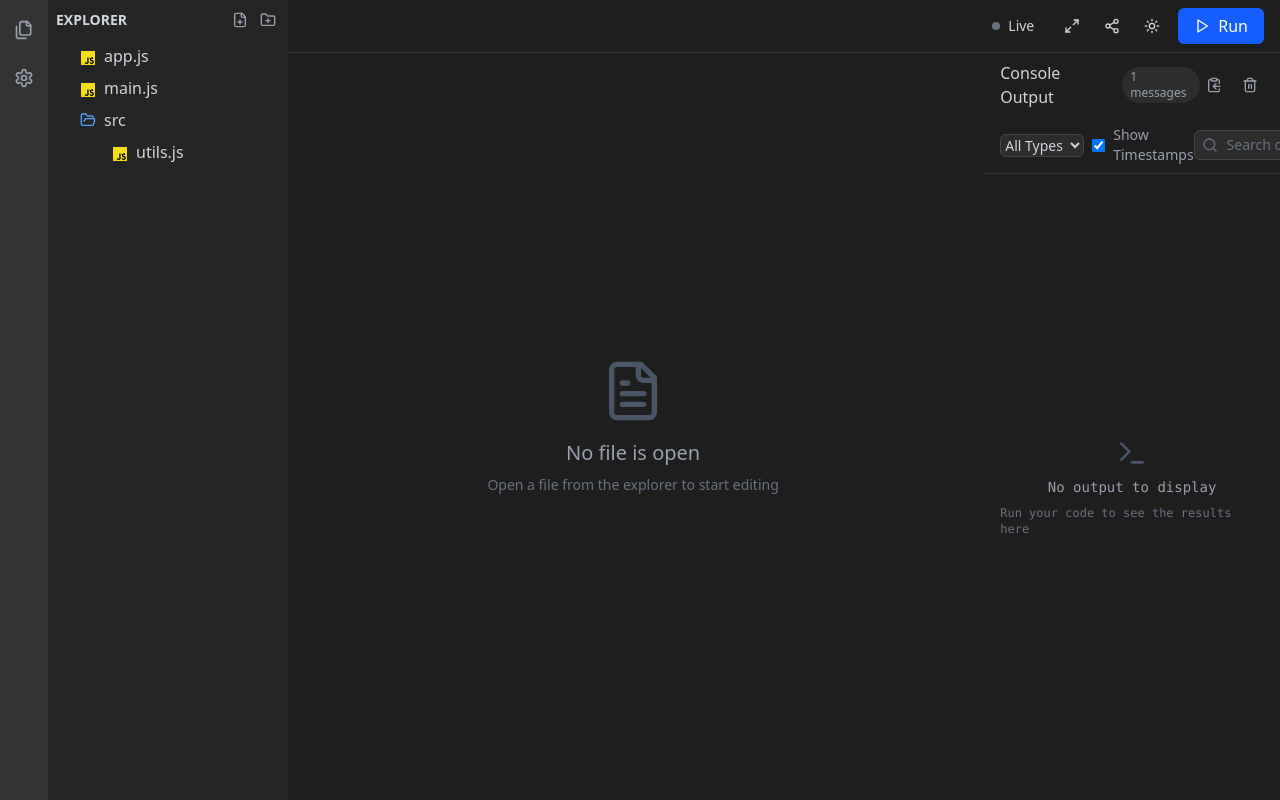
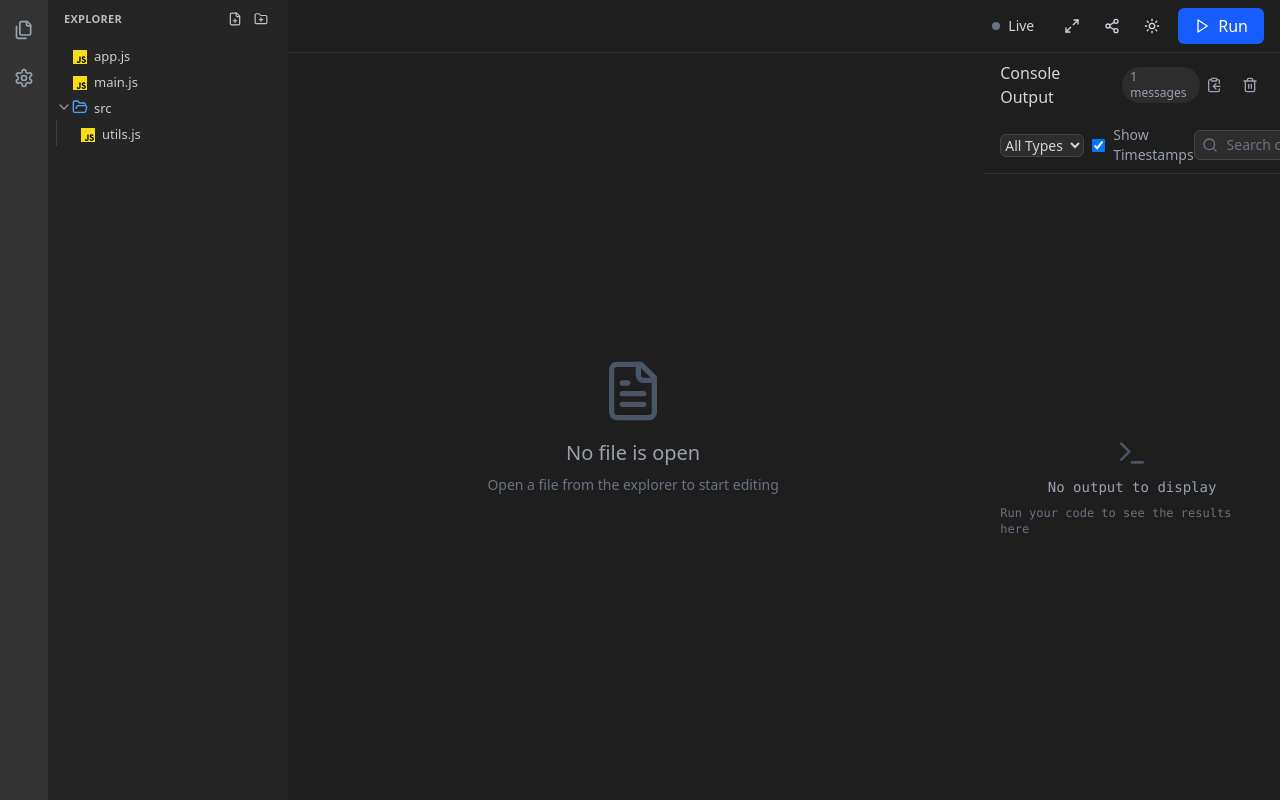
Before and after one commit to seraprogrammer/codewhisperer, a React (Vite) app: page / in a window 1280 px wide. Built offline with nearby package versions, Linux system fonts and the light colour scheme.

Commit message:
update the sideber

```diff
--- a/src/components/FileExplorer.jsx
+++ b/src/components/FileExplorer.jsx
@@ -1,4 +1,4 @@
-import React, { useState } from "react";
+import React, { useState, useCallback, useEffect } from "react";
 import {
   FileText,
   Folder,
@@ -8,6 +8,7 @@ import {
   X,
   Edit,
   Trash2,
+  ChevronRight,
 } from "lucide-react";
 import { getIconForFile, getIconForFolder } from "vscode-icons-js";
 import { FileIcon } from "./FileIcon";
@@ -36,6 +37,7 @@ export const FileExplorerPanel = ({
   files,
   setFiles,
   onFileClick,
+  onFileDelete,
 }) => {
   const [newItemName, setNewItemName] = useState("");
   const [isCreatingNew, setIsCreatingNew] = useState(false);
@@ -44,6 +46,15 @@ export const FileExplorerPanel = ({
   const [isRenaming, setIsRenaming] = useState(false);
   const [renameItemId, setRenameItemId] = useState(null);
   const [renameValue, setRenameValue] = useState("");
+
+  // Add context menu state
+  const [contextMenu, setContextMenu] = useState({
+    show: false,
+    x: 0,
+    y: 0,
+    type: null,
+    targetId: null,
+  });
 
   const generateUniqueId = () =>
     `${Date.now()}_${Math.random().toString(36).substr(2, 9)}`;
@@ -54,6 +65,84 @@ export const FileExplorerPanel = ({
     setIsCreatingNew(true);
     setCreatingInFolderId(folderId);
     setNewItemName("");
+  };
+
+  const handleRename = (id) => {
+    const findItem = (items) => {
+      for (let item of items) {
+        if (item.id === id) return item;
+        if (item.children) {
+          const found = findItem(item.children);
+          if (found) return found;
+        }
+      }
+      return null;
+    };
+
+    const itemToRename = findItem(files);
+    if (itemToRename) {
+      setRenameValue(itemToRename.name);
+      setRenameItemId(id);
+      setIsRenaming(true);
+    }
+  };
+
+  const handleDelete = (id) => {
+    if (window.confirm("Are you sure you want to delete this item?")) {
+      setFiles((prevFiles) => {
+        const deleteItem = (items) => {
+          return items.filter((item) => {
+            if (item.id === id) return false;
+            if (item.children) {
+              item.children = deleteItem(item.children);
+            }
+            return true;
+          });
+        };
+        return deleteItem([...prevFiles]);
+      });
+
+      // Close any open tabs for the deleted file
+      if (typeof onFileDelete === "function") {
+        onFileDelete(id);
+      }
+    }
+  };
+
+  const submitRename = (e) => {
+    if (e.key === "Enter" && renameValue.trim()) {
+      setFiles((prevFiles) => {
+        const renameItem = (items) => {
+          return items.map((item) => {
+            if (item.id === renameItemId) {
+              return {
+                ...item,
+                name:
+                  item.type === "file" && !renameValue.includes(".")
+                    ? `${renameValue}.js`
+                    : renameValue,
+              };
+            }
+            if (item.children) {
+              return {
+                ...item,
+                children: renameItem(item.children),
+              };
+            }
+            return item;
+          });
+        };
+        return renameItem(prevFiles);
+      });
+
+      setIsRenaming(false);
+      setRenameItemId(null);
+      setRenameValue("");
+    } else if (e.key === "Escape") {
+      setIsRenaming(false);
+      setRenameItemId(null);
+      setRenameValue("");
+    }
   };
 
   const submitNewItem = (e) => {
@@ -110,88 +199,45 @@ export const FileExplorerPanel = ({
     return `https://cdn.jsdelivr.net/npm/vscode-icons-js@latest/icons/${iconPath}`;
   };
 
-  const handleRename = (id, e) => {
+  const handleContextMenu = (e, type, id) => {
+    e.preventDefault();
     e.stopPropagation();
-    const findItem = (items) => {
-      for (let item of items) {
-        if (item.id === id) return item;
-        if (item.children) {
-          const found = findItem(item.children);
-          if (found) return found;
-        }
-      }
-      return null;
+    setContextMenu({
+      show: true,
+      x: e.pageX,
+      y: e.pageY,
+      type,
+      targetId: id,
+    });
   };
 
-    const itemToRename = findItem(files);
-    if (itemToRename) {
-      setRenameValue(itemToRename.name);
-      setRenameItemId(id);
-      setIsRenaming(true);
+  const closeContextMenu = useCallback(() => {
+    setContextMenu({ show: false, x: 0, y: 0, type: null, targetId: null });
+  }, []);
+
+  // Add useEffect for handling context menu clicks outside
+  useEffect(() => {
+    const handleClickOutside = () => {
+      if (contextMenu.show) {
+        closeContextMenu();
       }
     };
 
-  const handleDelete = (id, e) => {
-    e.stopPropagation();
-    if (window.confirm("Are you sure you want to delete this item?")) {
-      setFiles((prevFiles) => {
-        const deleteItem = (items) => {
-          return items.filter((item) => {
-            if (item.id === id) return false;
-            if (item.children) {
-              item.children = deleteItem(item.children);
-            }
-            return true;
-          });
-        };
-        return deleteItem([...prevFiles]);
-      });
-    }
-  };
-
-  const submitRename = (e) => {
-    if (e.key === "Enter" && renameValue.trim()) {
-      setFiles((prevFiles) => {
-        const renameItem = (items) => {
-          return items.map((item) => {
-            if (item.id === renameItemId) {
-              return {
-                ...item,
-                name:
-                  item.type === "file" && !renameValue.includes(".")
-                    ? `${renameValue}.js`
-                    : renameValue,
-              };
-            }
-            if (item.children) {
-              return {
-                ...item,
-                children: renameItem(item.children),
-              };
-            }
-            return item;
-          });
-        };
-        return renameItem(prevFiles);
-      });
-
-      setIsRenaming(false);
-      setRenameItemId(null);
-      setRenameValue("");
-    } else if (e.key === "Escape") {
-      setIsRenaming(false);
-      setRenameItemId(null);
-      setRenameValue("");
-    }
-  };
+    document.addEventListener("click", handleClickOutside);
+    return () => document.removeEventListener("click", handleClickOutside);
+  }, [contextMenu.show, closeContextMenu]);
 
   const renderFileTree = (items, path = []) => {
     return items.map((item) => (
-      <div key={item.id} className="ml-4">
+      <div key={item.id}>
         <div
-          className={`flex items-center py-1 px-2 hover:bg-[#2d2d2d] cursor-pointer group ${
-            isDarkMode ? "text-gray-300 hover:text-white" : "text-gray-700"
+          className={`flex items-center py-[2px] cursor-pointer group relative
+            ${
+              isDarkMode
+                ? "hover:bg-[#2a2d2e] active:bg-[#37373d]"
+                : "hover:bg-[#e8e8e9] active:bg-[#d8d8d8]"
             }`}
+          style={{ paddingLeft: `${path.length * 8 + 8}px` }}
           onClick={() => {
             if (item.type === "file") {
               onFileClick(item);
@@ -209,98 +255,149 @@ export const FileExplorerPanel = ({
               });
             }
           }}
+          onContextMenu={(e) => handleContextMenu(e, item.type, item.id)}
         >
-          <div className="flex-1 flex items-center min-w-0">
-            <div className="mr-2">
+          {/* Indent Guide Lines */}
+          {path.map((_, index) => (
+            <div
+              key={index}
+              className={`absolute w-[1px] h-full top-0
+                ${isDarkMode ? "bg-[#404040]" : "bg-[#eaeaea]"}`}
+              style={{ left: `${(index + 1) * 8}px` }}
+            />
+          ))}
+
+          {/* File/Folder Icon and Name Container */}
+          <div className="flex items-center min-w-0 h-[22px] relative">
+            {/* Chevron for folders */}
+            {item.type === "folder" && (
+              <div className="absolute left-0">
+                <ChevronRight
+                  className={`w-4 h-4 transform transition-transform duration-100
+                    ${item.isOpen ? "rotate-90" : ""}
+                    ${
+                      isDarkMode ? "text-[#c5c5c5]" : "text-[#424242]"
+                    } opacity-70`}
+                />
+              </div>
+            )}
+
+            {/* Icon */}
+            <div
+              className={`flex-shrink-0 ${
+                item.type === "folder" ? "ml-4" : "ml-4"
+              }`}
+            >
               <FileIcon
                 filename={item.name}
                 isFolder={item.type === "folder"}
                 isOpen={item.type === "folder" && item.isOpen}
               />
             </div>
+
+            {/* Name */}
+            <div className="ml-1.5 flex-1 min-w-0">
               {isRenaming && renameItemId === item.id ? (
                 <input
                   type="text"
                   value={renameValue}
                   onChange={(e) => setRenameValue(e.target.value)}
                   onKeyDown={submitRename}
-                className={`w-full px-1 rounded ${
+                  className={`w-full px-1 py-0 h-[20px] outline-none border border-[#007fd4] rounded-[3px]
+                    ${
                       isDarkMode
-                    ? "bg-[#3c3c3c] text-white"
-                    : "bg-white text-gray-800"
+                        ? "bg-[#3c3c3c] text-[#cccccc]"
+                        : "bg-white text-[#333333]"
                     }`}
                   autoFocus
                   onClick={(e) => e.stopPropagation()}
                 />
               ) : (
-              <span className="truncate">{item.name}</span>
+                <span
+                  className={`truncate select-none text-[13px] leading-[22px]
+                    ${isDarkMode ? "text-[#cccccc]" : "text-[#333333]"}`}
+                >
+                  {item.name}
+                </span>
               )}
             </div>
 
-          <div className="hidden group-hover:flex items-center space-x-1">
+            {/* Hover Actions */}
             {item.type === "folder" && (
-              <>
+              <div
+                className={`hidden group-hover:flex items-center space-x-1 ml-2 mr-1
+                  ${isDarkMode ? "bg-[#2a2d2e]" : "bg-[#e8e8e9]"}`}
+              >
                 <button
                   onClick={(e) => handleCreateNew("file", item.id, e)}
-                  className={`p-1 rounded-sm ${
-                    isDarkMode ? "hover:bg-[#3c3c3c]" : "hover:bg-gray-200"
-                  }`}
+                  className={`p-0.5 rounded-[3px] hover:bg-[#ffffff1f]
+                    ${isDarkMode ? "text-[#c5c5c5]" : "text-[#424242]"}`}
                   title="New File"
                 >
-                  <FilePlus className="w-3.5 h-3.5 text-gray-400" />
+                  <FilePlus className="w-3.5 h-3.5" />
                 </button>
                 <button
                   onClick={(e) => handleCreateNew("folder", item.id, e)}
-                  className={`p-1 rounded-sm ${
-                    isDarkMode ? "hover:bg-[#3c3c3c]" : "hover:bg-gray-200"
-                  }`}
+                  className={`p-0.5 rounded-[3px] hover:bg-[#ffffff1f]
+                    ${isDarkMode ? "text-[#c5c5c5]" : "text-[#424242]"}`}
                   title="New Folder"
                 >
-                  <FolderPlus className="w-3.5 h-3.5 text-gray-400" />
+                  <FolderPlus className="w-3.5 h-3.5" />
                 </button>
-              </>
+              </div>
             )}
-            <button
-              onClick={(e) => handleRename(item.id, e)}
-              className={`p-1 rounded-sm ${
-                isDarkMode ? "hover:bg-[#3c3c3c]" : "hover:bg-gray-200"
-              }`}
-              title="Rename"
-            >
-              <Edit className="w-3.5 h-3.5 text-gray-400" />
-            </button>
-            <button
-              onClick={(e) => handleDelete(item.id, e)}
-              className={`p-1 rounded-sm ${
-                isDarkMode ? "hover:bg-[#3c3c3c]" : "hover:bg-gray-200"
-              }`}
-              title="Delete"
-            >
-              <Trash2 className="w-3.5 h-3.5 text-red-400" />
-            </button>
           </div>
         </div>
 
+        {/* New Item Input with Icon */}
         {isCreatingNew && creatingInFolderId === item.id && (
-          <div className="ml-4 mt-1">
+          <div
+            className="relative"
+            style={{ paddingLeft: `${(path.length + 1) * 8 + 8}px` }}
+          >
+            <div className="flex items-center">
+              <div className="flex-shrink-0 w-4 h-4 mr-1.5">
+                {creationType === "file" ? (
+                  <FileText
+                    className={`w-4 h-4 ${
+                      isDarkMode ? "text-[#c5c5c5]" : "text-[#424242]"
+                    }`}
+                  />
+                ) : (
+                  <Folder
+                    className={`w-4 h-4 ${
+                      isDarkMode ? "text-[#c5c5c5]" : "text-[#424242]"
+                    }`}
+                  />
+                )}
+              </div>
               <input
                 type="text"
                 value={newItemName}
                 onChange={(e) => setNewItemName(e.target.value)}
                 onKeyDown={submitNewItem}
-              placeholder={`New ${creationType}...`}
-              className={`w-full px-2 py-1 rounded ${
+                onBlur={() => {
+                  setIsCreatingNew(false);
+                  setNewItemName("");
+                }}
+                placeholder={
+                  creationType === "file" ? "filename.js" : "foldername"
+                }
+                className={`flex-1 px-1 py-0 h-[22px] outline-none border border-[#007fd4] rounded-[3px] text-[13px]
+                  ${
                     isDarkMode
-                  ? "bg-[#3c3c3c] text-white placeholder-gray-500"
-                  : "bg-white text-gray-800 placeholder-gray-400"
+                      ? "bg-[#3c3c3c] text-[#cccccc] placeholder-[#666666]"
+                      : "bg-white text-[#333333] placeholder-[#999999]"
                   }`}
                 autoFocus
               />
             </div>
+          </div>
         )}
 
+        {/* Nested Items */}
         {item.type === "folder" && item.isOpen && (
-          <div className="ml-4">
+          <div className="relative">
             {renderFileTree(item.children || [], [...path, item.id])}
           </div>
         )}
@@ -310,61 +407,164 @@ export const FileExplorerPanel = ({
 
   return (
     <div
-      className={`w-60 h-full overflow-y-auto ${
-        isDarkMode ? "bg-[#252526]" : "bg-gray-100"
-      }`}
+      className={`w-60 h-full overflow-y-auto select-none relative
+        ${isDarkMode ? "bg-[#252526]" : "bg-[#f3f3f3]"}`}
     >
-      <div className="p-2">
-        <div className="flex justify-between items-center mb-2">
+      {/* Explorer Header */}
+      <div className="px-4 py-2">
+        <div className="flex justify-between items-center">
           <span
-            className={`text-sm font-semibold ${
-              isDarkMode ? "text-gray-300" : "text-gray-700"
-            }`}
+            className={`text-[11px] uppercase tracking-wide font-semibold
+              ${isDarkMode ? "text-[#bbbbbb]" : "text-[#6f6f6f]"}`}
           >
-            EXPLORER
+            Explorer
           </span>
           <div className="flex space-x-1">
             <button
               onClick={(e) => handleCreateNew("file", null, e)}
-              className={`p-1 rounded-sm ${
-                isDarkMode ? "hover:bg-[#3c3c3c]" : "hover:bg-gray-200"
-              }`}
+              className={`p-1 rounded-[3px] hover:bg-[#ffffff1f]
+                ${isDarkMode ? "text-[#c5c5c5]" : "text-[#424242]"}`}
               title="New File"
             >
-              <FilePlus className="w-4 h-4 text-gray-400" />
+              <FilePlus className="w-3.5 h-3.5" />
             </button>
             <button
               onClick={(e) => handleCreateNew("folder", null, e)}
-              className={`p-1 rounded-sm ${
-                isDarkMode ? "hover:bg-[#3c3c3c]" : "hover:bg-gray-200"
-              }`}
+              className={`p-1 rounded-[3px] hover:bg-[#ffffff1f]
+                ${isDarkMode ? "text-[#c5c5c5]" : "text-[#424242]"}`}
               title="New Folder"
             >
-              <FolderPlus className="w-4 h-4 text-gray-400" />
+              <FolderPlus className="w-3.5 h-3.5" />
             </button>
           </div>
         </div>
+      </div>
 
+      {/* Context Menu */}
+      {contextMenu.show && (
+        <div
+          className={`fixed z-50 min-w-[120px] py-1 rounded-[5px] shadow-lg
+            ${
+              isDarkMode
+                ? "bg-[#252526] border border-[#454545]"
+                : "bg-white border border-[#e4e4e4]"
+            }`}
+          style={{ left: contextMenu.x, top: contextMenu.y }}
+          onClick={(e) => e.stopPropagation()}
+        >
+          <button
+            className={`w-full text-left px-3 py-[6px] text-[13px] flex items-center
+              ${
+                isDarkMode
+                  ? "hover:bg-[#2a2d2e] text-[#cccccc]"
+                  : "hover:bg-[#e8e8e9] text-[#333333]"
+              }`}
+            onClick={() => {
+              handleRename(contextMenu.targetId);
+              closeContextMenu();
+            }}
+          >
+            <Edit className="w-4 h-4 mr-2" />
+            Rename
+          </button>
+          {contextMenu.type === "folder" && (
+            <>
+              <button
+                className={`w-full text-left px-3 py-[6px] text-[13px] flex items-center
+                  ${
+                    isDarkMode
+                      ? "hover:bg-[#2a2d2e] text-[#cccccc]"
+                      : "hover:bg-[#e8e8e9] text-[#333333]"
+                  }`}
+                onClick={(e) => {
+                  handleCreateNew("file", contextMenu.targetId, e);
+                  closeContextMenu();
+                }}
+              >
+                <FilePlus className="w-4 h-4 mr-2" />
+                New File
+              </button>
+              <button
+                className={`w-full text-left px-3 py-[6px] text-[13px] flex items-center
+                  ${
+                    isDarkMode
+                      ? "hover:bg-[#2a2d2e] text-[#cccccc]"
+                      : "hover:bg-[#e8e8e9] text-[#333333]"
+                  }`}
+                onClick={(e) => {
+                  handleCreateNew("folder", contextMenu.targetId, e);
+                  closeContextMenu();
+                }}
+              >
+                <FolderPlus className="w-4 h-4 mr-2" />
+                New Folder
+              </button>
+            </>
+          )}
+          <div
+            className={`my-1 h-px ${
+              isDarkMode ? "bg-[#454545]" : "bg-[#e4e4e4]"
+            }`}
+          />
+          <button
+            className={`w-full text-left px-3 py-[6px] text-[13px] flex items-center text-red-500
+              ${isDarkMode ? "hover:bg-[#2a2d2e]" : "hover:bg-[#e8e8e9]"}`}
+            onClick={() => {
+              handleDelete(contextMenu.targetId);
+              closeContextMenu();
+            }}
+          >
+            <Trash2 className="w-4 h-4 mr-2" />
+            Delete
+          </button>
+        </div>
+      )}
+
+      {/* Root Level New Item Input with Icon */}
       {isCreatingNew && !creatingInFolderId && (
-          <div className="mb-2">
+        <div className="px-4 mt-2">
+          <div className="flex items-center">
+            <div className="flex-shrink-0 w-4 h-4 mr-1.5">
+              {creationType === "file" ? (
+                <FileText
+                  className={`w-4 h-4 ${
+                    isDarkMode ? "text-[#c5c5c5]" : "text-[#424242]"
+                  }`}
+                />
+              ) : (
+                <Folder
+                  className={`w-4 h-4 ${
+                    isDarkMode ? "text-[#c5c5c5]" : "text-[#424242]"
+                  }`}
+                />
+              )}
+            </div>
             <input
               type="text"
               value={newItemName}
               onChange={(e) => setNewItemName(e.target.value)}
               onKeyDown={submitNewItem}
-              placeholder={`New ${creationType}...`}
-              className={`w-full px-2 py-1 rounded ${
+              onBlur={() => {
+                setIsCreatingNew(false);
+                setNewItemName("");
+              }}
+              placeholder={
+                creationType === "file" ? "filename.js" : "foldername"
+              }
+              className={`flex-1 px-1 py-0 h-[22px] outline-none border border-[#007fd4] rounded-[3px] text-[13px]
+                ${
                   isDarkMode
-                  ? "bg-[#3c3c3c] text-white placeholder-gray-500"
-                  : "bg-white text-gray-800 placeholder-gray-400"
+                    ? "bg-[#3c3c3c] text-[#cccccc] placeholder-[#666666]"
+                    : "bg-white text-[#333333] placeholder-[#999999]"
                 }`}
               autoFocus
             />
           </div>
+        </div>
       )}
 
-        {renderFileTree(files)}
-      </div>
+      {/* File Tree */}
+      <div className="mt-1">{renderFileTree(files)}</div>
     </div>
   );
 };
```
Lines whose indentation alone changed are shown as unchanged.
